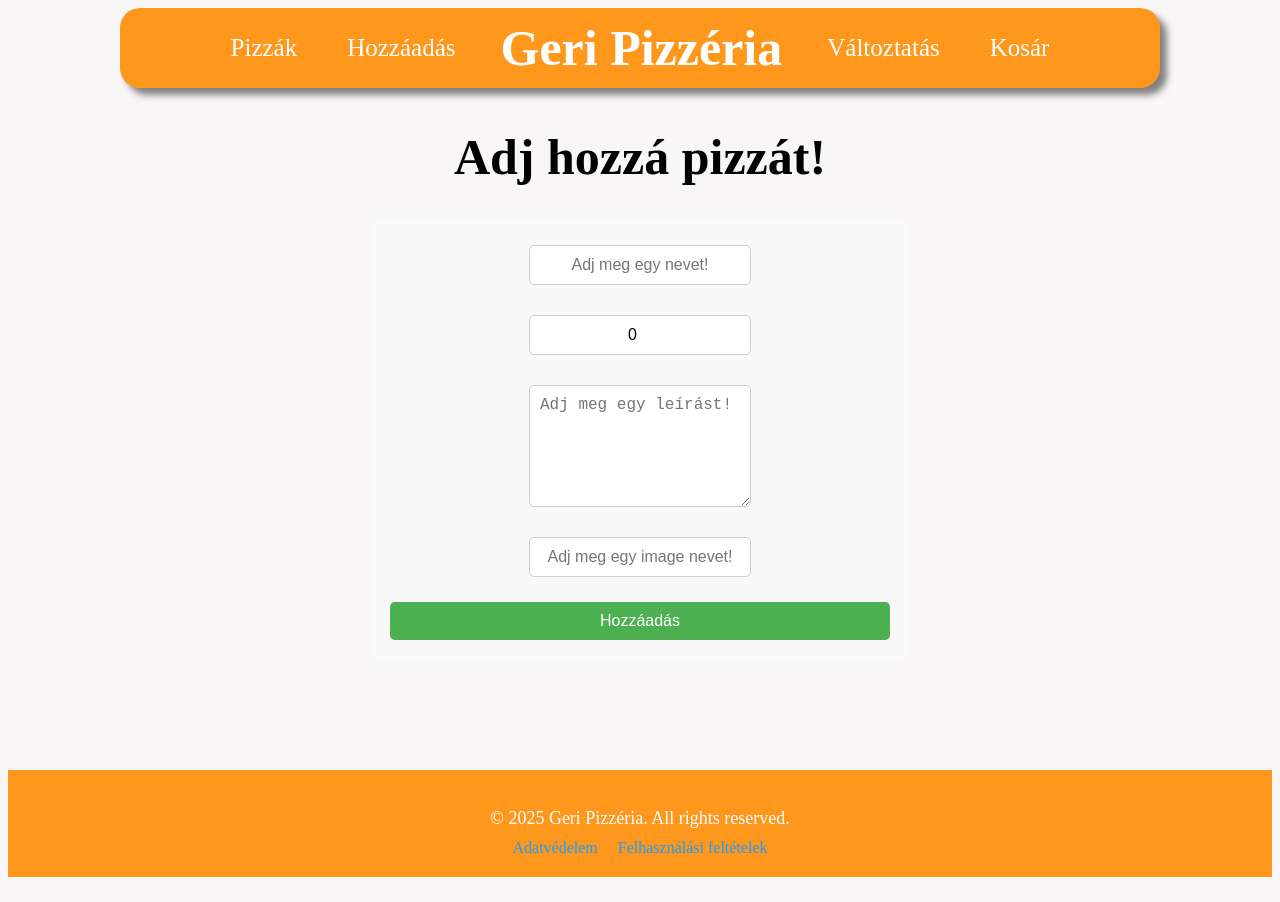
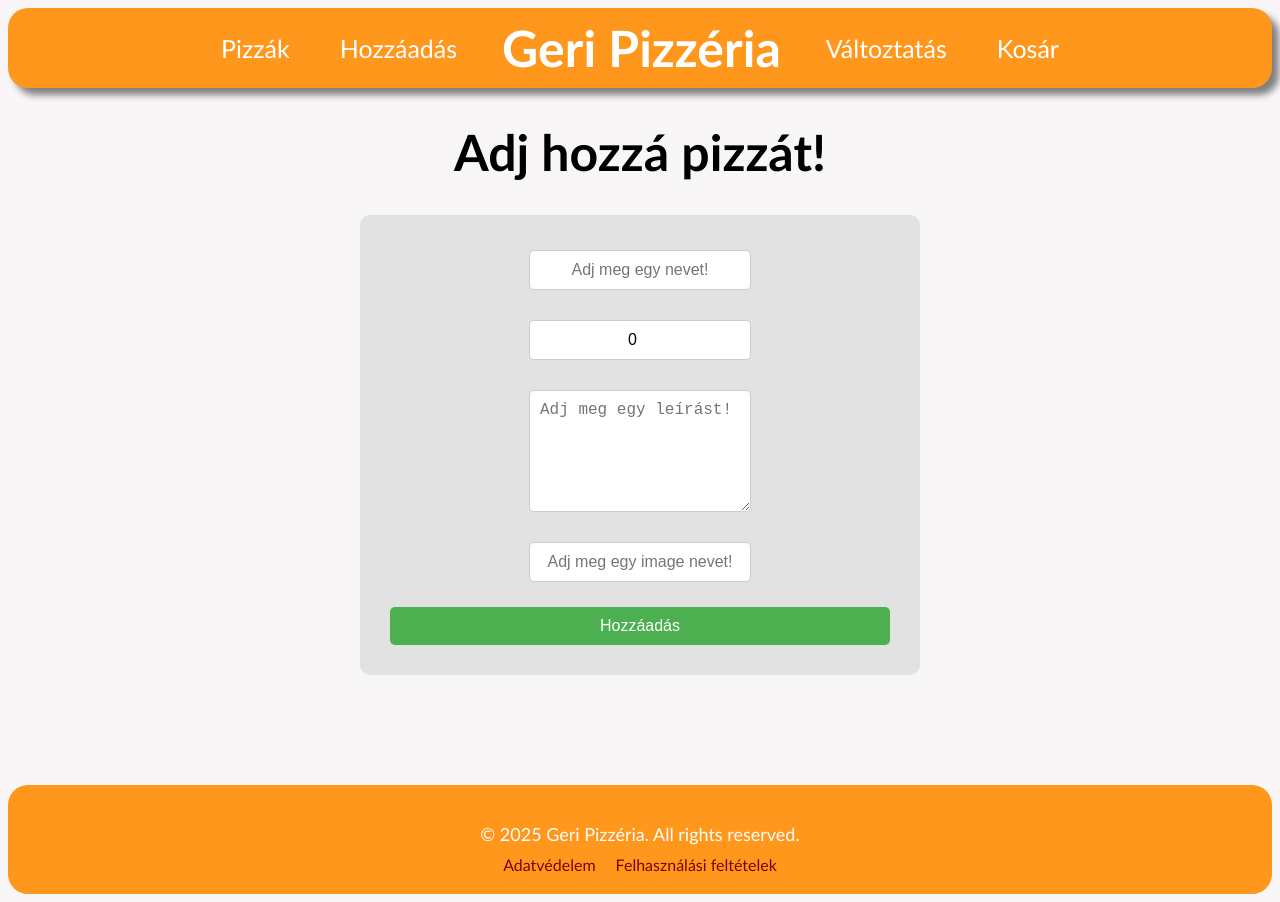
Before and after one commit to BorosBalazsLaszlo/pizzaShop, a React (Create React App) app: page /postpage in a window 1280 px wide. Built offline with nearby package versions, Linux system fonts and the light colour scheme.

Commit message:
2. milestone kész

```diff
--- a/src/css/footer.css
+++ b/src/css/footer.css
@@ -5,6 +5,7 @@
     text-align: center;
     margin-top: 40px;
     height: calc(100% - 60px);
+    border-radius: 20px;
 }
 
 .container {
@@ -23,7 +24,7 @@
 }
 
 .link {
-    color: #149dff;
+    color: maroon;
     margin: 0 10px;
     text-decoration: none;
 }
--- a/src/css/navigation.css
+++ b/src/css/navigation.css
@@ -10,11 +10,9 @@
     justify-content: center;
     align-items: center;
     height: 60px;
-    width: 1000px;
     border-radius: 20px;
     margin: 0 auto;
     box-shadow: 7px 7px 7px grey;
-
 }
 
 
@@ -41,9 +39,9 @@
 }
 
 .nav-link:hover {
-    background-color: white;
-    color: #333;
-    border-radius: 5px;
+    background-color: maroon;
+    color: #ffffff;
+    border-radius: 10px;
     transition: background-color 0.3s ease, color 0.3s ease;
 }
 
--- a/src/css/pizzak.css
+++ b/src/css/pizzak.css
@@ -1,10 +1,29 @@
-html{
+html {
+    margin: 0;
+    padding: 0;
     background-color: #f9f6f7;
+    font-family: 'Gill Sans', 'Gill Sans MT', Calibri, 'Trebuchet MS', sans-serif;
 }
-h1 {
-    margin-top: 40px;
+
+.headline h1 {
+    vertical-align: middle;
+    color: white;
     font-size: 50px;
     text-align: center;
+}
+
+.headline {
+    display: flex;
+    justify-content: center;
+    align-items: center;
+    border: 6px solid #ff971d;
+    border-radius: 10px;
+    margin-top: 10px;
+    margin-bottom: 40px;
+    height: 400px;
+    width: 100%;
+    background-size: cover;
+    background-image: url('../pictures/pizza.jpg');
 }
 
 .pizzak {
@@ -38,6 +57,11 @@ h1 {
     transform: translateY(-20px);
 }
 
+.card-subtitle{
+    margin-top: 10px;
+    font-size: 20px;
+}
+
 .pizzak img {
     width: 200px;
     height: 200px;
@@ -60,12 +84,14 @@ input {
 
 .addTo {
     padding: 10px 20px;
-    background-color: #4CAF50;
+    background-color: #4caf50;
     color: white;
     border: none;
     border-radius: 5px;
     cursor: pointer;
-    font-size: 16px;
+    font-size: 16px;;
+    position: initial;
+    bottom: 0px;
 }
 
 .addTo:hover {
--- a/src/css/postpage.css
+++ b/src/css/postpage.css
@@ -5,9 +5,17 @@
     max-width: 500px;
     margin: 0 auto;
     padding: 20px;
-    background-color: #f9f9f9;
+    background-color: #e2e2e2;
     border-radius: 10px;
     margin-bottom: 110px;
+    padding: 30px;
+}
+
+h1 {
+    vertical-align: middle;
+    color: black;
+    font-size: 50px;
+    text-align: center;
 }
 
 .main > div {
--- a/src/pages/Pizzak.tsx
+++ b/src/pages/Pizzak.tsx
@@ -1,6 +1,6 @@
 import React, { useEffect, useState } from 'react';
 import { Pizza } from '../types/Pizza';
-import { Button, Card, CardBody, CardSubtitle, CardText, CardTitle } from 'react-bootstrap';
+import { Card, CardBody, CardSubtitle, CardText, CardTitle } from 'react-bootstrap';
 import apiClient from '../api/api';
 import '../css/pizzak.css';
 import toastSuccess from '../toasts/toastSuccess';
@@ -25,7 +25,9 @@ function Pizzak() {
 
     return (
         <div>
+            <div className='headline'>
             <h1>Pizzáink</h1>
+            </div>
             <div className="pizzak">
                 {pizzak.map((pizza) => (
                     <Card key={pizza.id} style={{ width: '18rem' }}>
```
Also changed, not shown: 1 other file (tests, documents, lock files or other folders).
